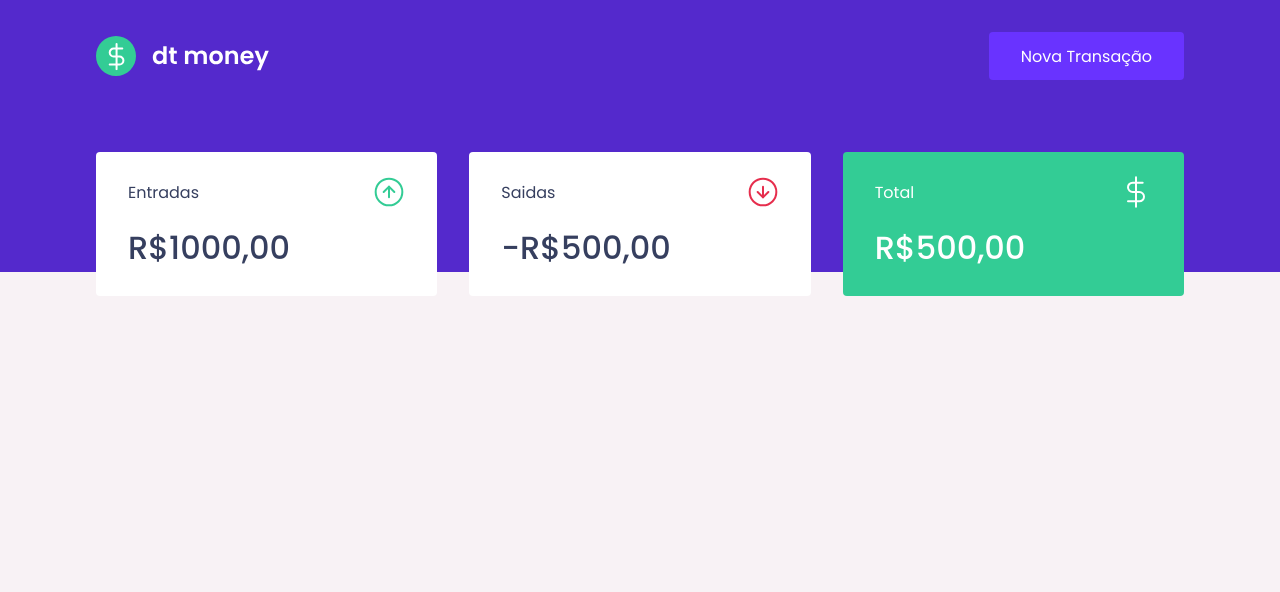
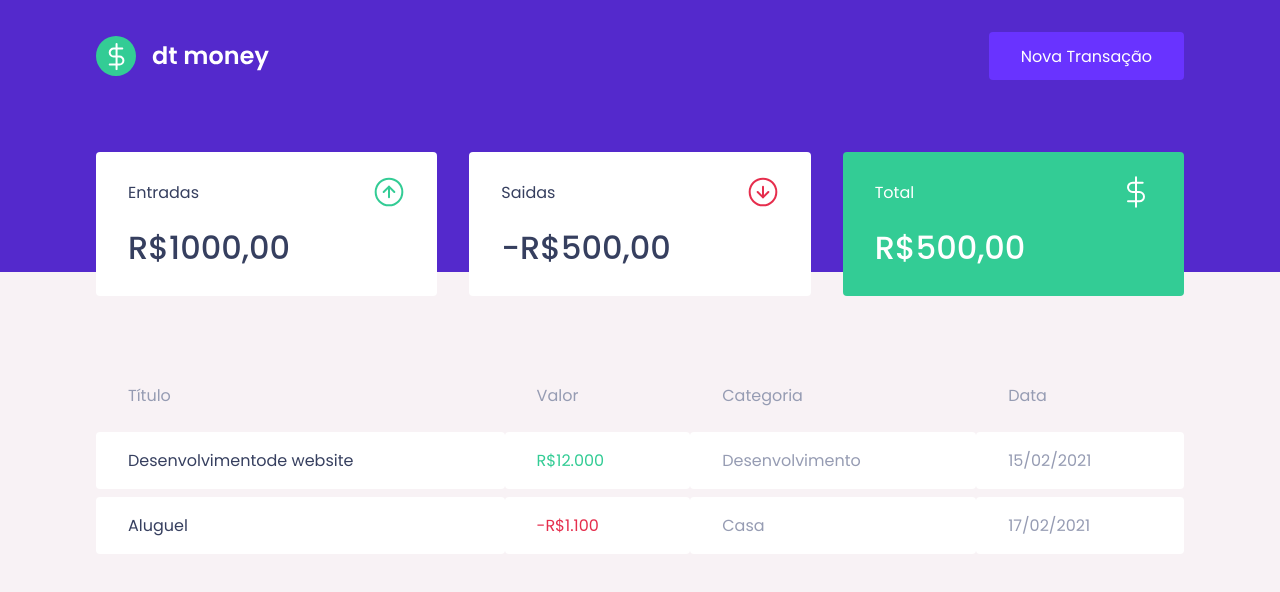
Before and after one commit to FeelipePM/dtmoney, a React (Create React App) app: page / in a window 1280 px wide. Shown: the top 592 px of the page. Built offline with nearby package versions, Linux system fonts and the light colour scheme.

Commit message:
Component: TransactionsTable

```diff
--- a/src/components/Dashboard/index.tsx
+++ b/src/components/Dashboard/index.tsx
@@ -1,4 +1,5 @@
 import { Summary } from '../Summary';
+import { TransactionsTable } from '../TransactionsTable';
 
 import { Container } from './styles';
 
@@ -6,6 +7,7 @@
   return (
     <Container>
       <Summary/>
+      <TransactionsTable/>
     </Container>
   );
 }
--- /dev/null
+++ b/src/components/TransactionsTable/index.tsx
@@ -0,0 +1,33 @@
+import { Container } from './styles';
+
+export const TransactionsTable = () => {
+  return (
+    <Container>
+      <table>
+        <thead>
+          <tr>
+            <th>Título</th>
+            <th>Valor</th>
+            <th>Categoria</th>
+            <th>Data</th>
+          </tr>
+        </thead>
+
+        <tbody>
+          <tr>
+            <td>Desenvolvimentode website</td>
+            <td className="deposit">R$12.000</td>
+            <td>Desenvolvimento</td>
+            <td>15/02/2021</td>
+          </tr>
+          <tr>
+            <td>Aluguel</td>
+            <td className="withdraw">-R$1.100</td>
+            <td>Casa</td>
+            <td>17/02/2021</td>
+          </tr>
+        </tbody>
+      </table>
+    </Container>
+  );
+}
--- /dev/null
+++ b/src/components/TransactionsTable/styles.ts
@@ -0,0 +1,38 @@
+import styled from 'styled-components';
+
+export const Container = styled.div`
+  margin-top: 4rem;
+
+  table {
+    width: 100%;
+    border-spacing: 0 0.5rem;
+  }
+
+  th {
+    color: var(--text-body);
+    font-weight: 400;
+    padding: 1rem 2rem;
+    text-align: left;
+    line-height: 1.5rem;
+  }
+
+  td {
+    padding: 1rem 2rem;
+    border: 0;
+    background: var(--shape);
+    color: var(--text-body);
+    border-radius: 0.25rem;
+
+    &:first-child {
+      color: var(--text-title);
+    }
+
+    &.deposit {
+      color: var(--green)
+    }
+
+    &.withdraw {
+      color: var(--red)
+    }
+  }
+`;
```
